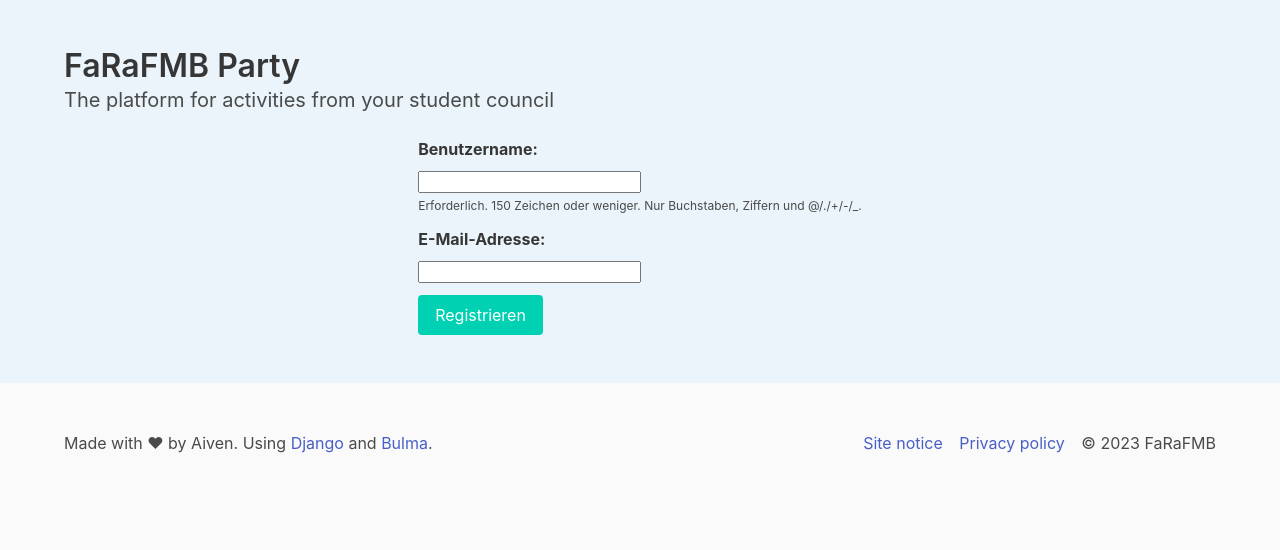
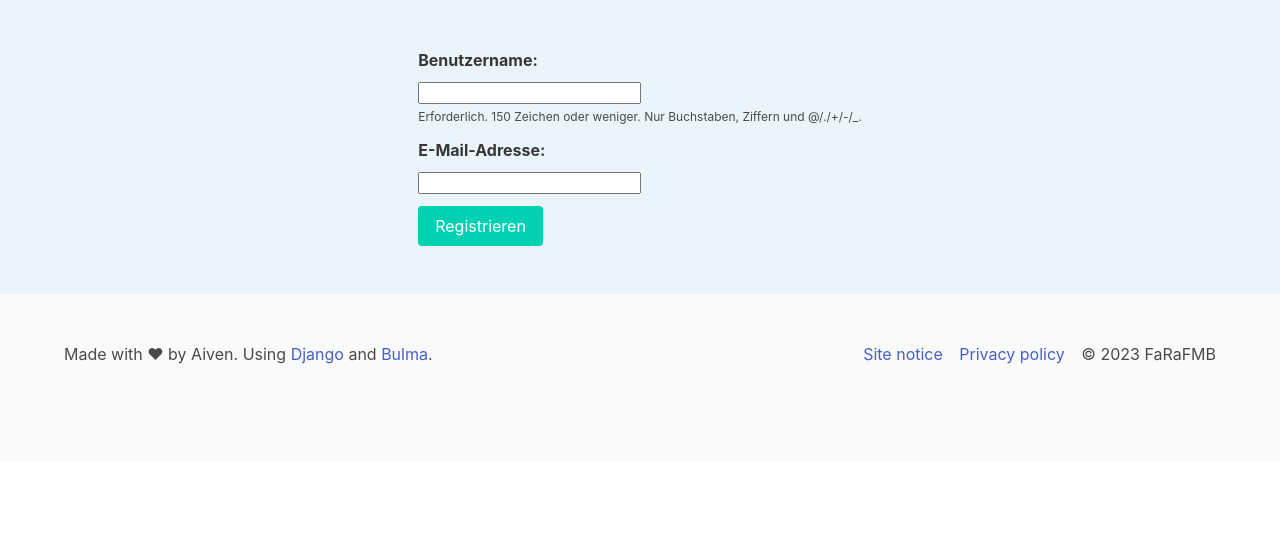
Before and after one commit to timptner/klubhaus, a Django app: page /accounts/register/ in a window 1280 px wide. Shown: the part 56-606 px from the top of the page. Run offline with Django 4.2, Linux system fonts and the light colour scheme.

Commit message:
Remove default title

```diff
--- a/farafmb/templates/base.html
+++ b/farafmb/templates/base.html
@@ -14,8 +14,6 @@
 {% block page %}
     <section class="section">
         <div class="container">
-            <h1 class="title">FaRaFMB Party</h1>
-            <p class="subtitle">{% trans "The platform for activities from your student council" %}</p>
             {% block content %}{% endblock %}
         </div>
     </section>
```
